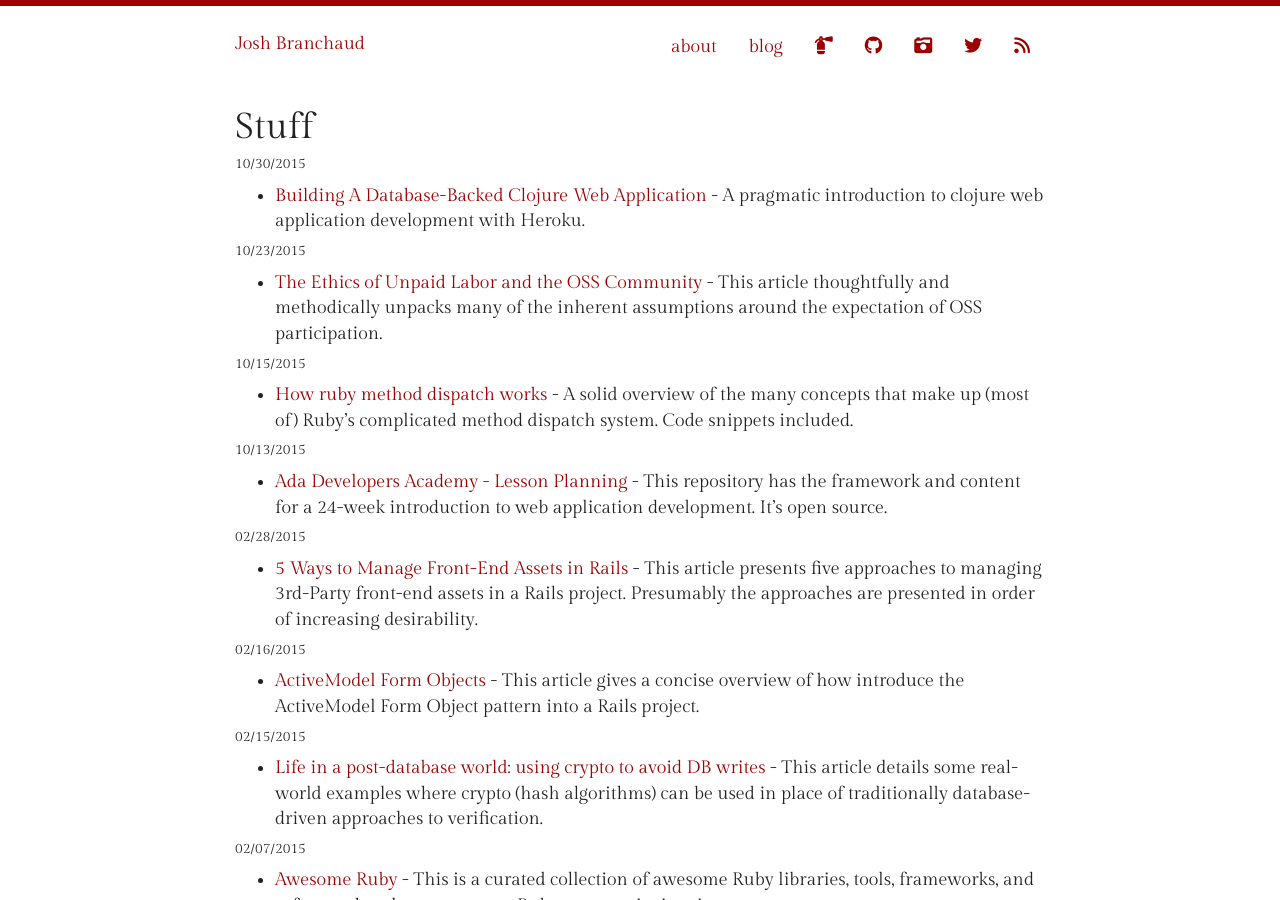
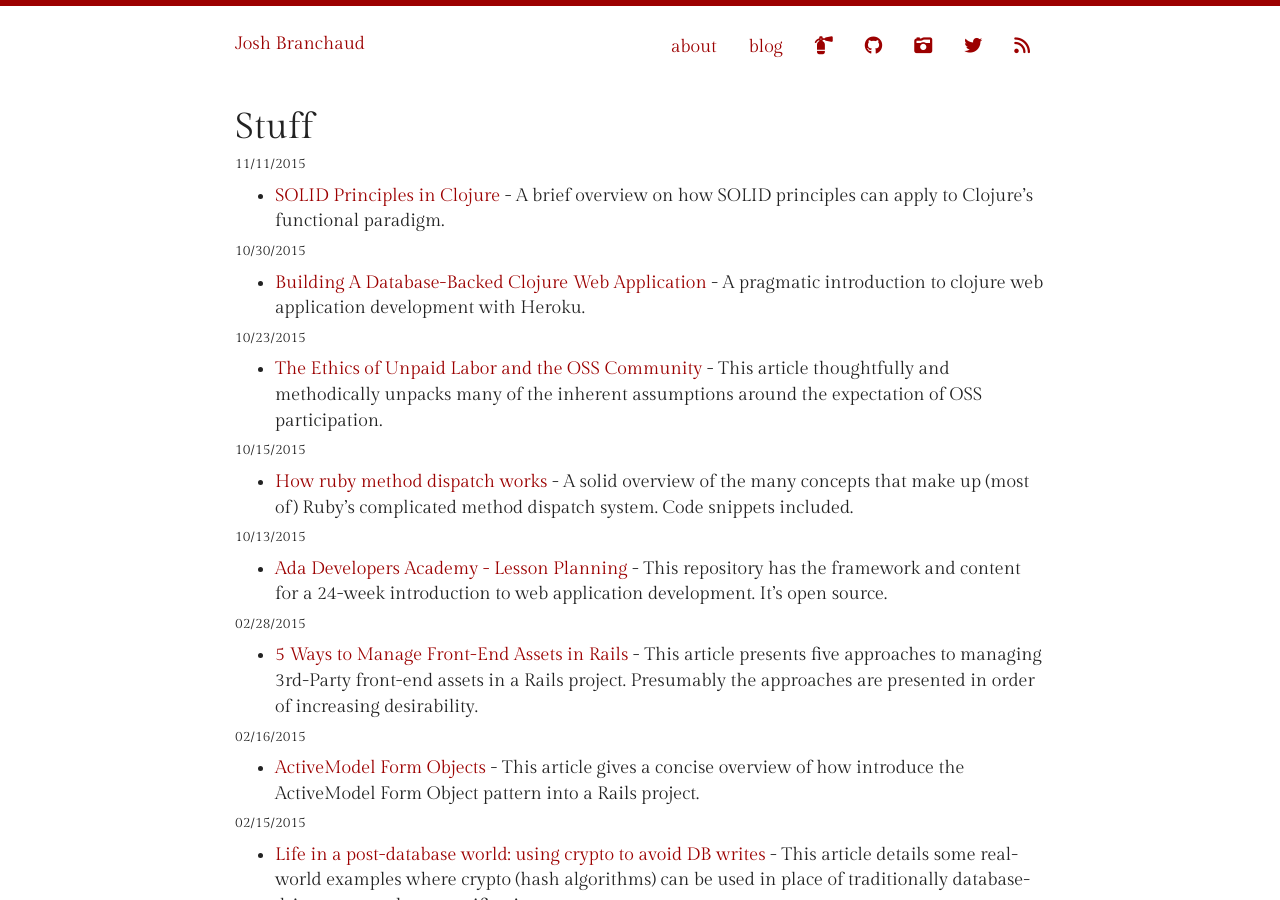
Before and after one commit to jbranchaud/blog, a Jekyll site: the page built from stuff.md, in a window 1280 px wide and 900 px high. Built offline with Jekyll 4.4.1, drawn with Linux system fonts in a browser that asks for light colours; nearby versions of some CDN libraries; library files that are not in the unit come from our copies.

Commit message:
Add a new link to stuff.

```diff
--- a/stuff.md
+++ b/stuff.md
@@ -4,6 +4,12 @@ title: Stuff by Josh Branchaud
 ---
 
 # Stuff
+
+##### 11/11/2015
+
+- [SOLID Principles in Clojure](http://www.lispcast.com/solid-principles-in-clojure)
+  \- A brief overview on how SOLID principles can apply to Clojure's
+  functional paradigm.
 
 ##### 10/30/2015
 
```
